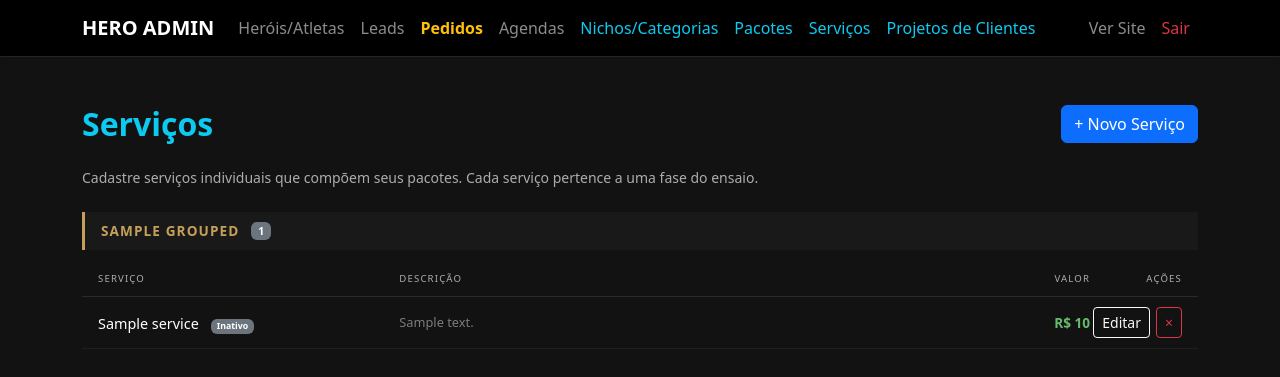
After one commit to ateuatado/hero.marcosantofoto.com.br, a CodeIgniter 4 app: the page made by app/Views/admin/services/index.php in a window 1280 px wide. The commit adds this page. Shown: the top 377 px of the page. Run offline with PHP 8.4 and a stand-in for CodeIgniter, Linux system fonts and the light colour scheme; the template is opened without the code that fills it: most values are stand-ins (such as "Sample title", 1, 10 or a date in 2020); some libraries are stand-ins or nearby versions.

Commit message:
feat: CRUD de Serviços para composição de pacotes
- Nova tabela 'services' com fase (pre_ensaio, durante, pos_producao, entregaveis, exclusividade), nome, descrição, preço
- ServiceModel com labels legíveis para cada fase
- ServiceController admin com CRUD completo
- View index agrupada por fase com visual premium
- Formulário de criação/edição com seletor de fase
- Link 'Serviços' adicionado ao navbar admin
- Resource routes para CRUD

```diff
--- a/app/Config/Routes.php
+++ b/app/Config/Routes.php
@@ -47,9 +47,10 @@ $routes->group('admin', ['filter' => 'group:admin,superadmin'], static function
     $routes->get( 'bookings',              'Admin\BookingController::index');
     $routes->post('bookings/(:num)/delete', 'Admin\BookingController::delete/$1');
 
-    // Pacotes
+    // Pacotes, Categorias & Serviços
     $routes->resource('packages', ['controller' => 'Admin\PackageController', 'websafe' => 1]);
     $routes->resource('categories', ['controller' => 'Admin\CategoryController', 'websafe' => 1]);
+    $routes->resource('services', ['controller' => 'Admin\ServiceController', 'websafe' => 1]);
 
     // Pedidos (orders)
     $routes->get('orders',               'Admin\OrderController::index');
--- a/app/Views/admin/layout.php
+++ b/app/Views/admin/layout.php
@@ -38,6 +38,9 @@
                         <a class="nav-link text-info" href="<?= site_url('admin/packages') ?>">Pacotes</a>
                     </li>
                     <li class="nav-item">
+                        <a class="nav-link text-info" href="<?= site_url('admin/services') ?>">Serviços</a>
+                    </li>
+                    <li class="nav-item">
                         <a class="nav-link text-info" href="<?= site_url('admin/client-projects') ?>">Projetos de Clientes</a>
                     </li>
                 </ul>
--- /dev/null
+++ b/app/Views/admin/services/index.php
@@ -0,0 +1,88 @@
+<?= $this->extend('admin/layout') ?>
+
+<?= $this->section('styles') ?>
+<style>
+    .phase-section { margin-bottom: 32px; }
+    .phase-header {
+        display: flex; align-items: center; gap: 12px;
+        padding: 10px 16px; margin-bottom: 12px;
+        background: rgba(255,255,255,.03);
+        border-left: 3px solid #C5A059;
+    }
+    .phase-header h5 {
+        margin: 0; font-size: .85rem; font-weight: 600;
+        letter-spacing: .08em; text-transform: uppercase; color: #C5A059;
+    }
+    .phase-header .badge { font-size: .65rem; }
+    .service-row {
+        display: grid;
+        grid-template-columns: 1fr 2fr 100px 80px;
+        gap: 12px; align-items: center;
+        padding: 10px 16px;
+        border-bottom: 1px solid rgba(255,255,255,.05);
+        transition: background .15s;
+    }
+    .service-row:hover { background: rgba(255,255,255,.03); }
+    .service-name { font-weight: 500; color: #fff; font-size: .9rem; }
+    .service-desc { color: rgba(255,255,255,.45); font-size: .8rem; }
+    .service-price { color: #66bb6a; font-weight: 600; font-size: .85rem; text-align: right; }
+    .service-actions { display: flex; gap: 6px; justify-content: flex-end; }
+    .empty-phase { color: rgba(255,255,255,.2); font-size: .8rem; font-style: italic; padding: 8px 16px; }
+    @media (max-width: 768px) {
+        .service-row { grid-template-columns: 1fr; gap: 4px; }
+    }
+</style>
+<?= $this->endSection() ?>
+
+<?= $this->section('content') ?>
+
+<div class="d-flex justify-content-between align-items-center mb-4">
+    <h2 class="text-info fw-bold mb-0">Serviços</h2>
+    <a href="<?= site_url('admin/services/new') ?>" class="btn btn-primary">+ Novo Serviço</a>
+</div>
+
+<p class="text-muted small mb-4">Cadastre serviços individuais que compõem seus pacotes. Cada serviço pertence a uma fase do ensaio.</p>
+
+<?php foreach ($grouped as $phase => $group): ?>
+<div class="phase-section">
+    <div class="phase-header">
+        <h5><?= esc($group['label']) ?></h5>
+        <span class="badge bg-secondary"><?= count($group['services']) ?></span>
+    </div>
+
+    <?php if (!empty($group['services'])): ?>
+        <!-- Cabeçalho da tabela -->
+        <div class="service-row" style="border-bottom: 1px solid rgba(255,255,255,.1);">
+            <small class="text-muted text-uppercase" style="font-size:.6rem;letter-spacing:.12em;">Serviço</small>
+            <small class="text-muted text-uppercase" style="font-size:.6rem;letter-spacing:.12em;">Descrição</small>
+            <small class="text-muted text-uppercase text-end" style="font-size:.6rem;letter-spacing:.12em;">Valor</small>
+            <small class="text-muted text-uppercase text-end" style="font-size:.6rem;letter-spacing:.12em;">Ações</small>
+        </div>
+        <?php foreach ($group['services'] as $s): ?>
+        <div class="service-row">
+            <div>
+                <span class="service-name"><?= esc($s->name) ?></span>
+                <?php if (!$s->is_active): ?>
+                    <span class="badge bg-secondary ms-2" style="font-size:.55rem;">Inativo</span>
+                <?php endif; ?>
+            </div>
+            <div class="service-desc"><?= esc($s->description) ?: '—' ?></div>
+            <div class="service-price">
+                <?= $s->price > 0 ? 'R$ ' . number_format($s->price, 0, ',', '.') : 'Incluso' ?>
+            </div>
+            <div class="service-actions">
+                <a href="<?= site_url('admin/services/' . $s->id . '/edit') ?>" class="btn btn-sm btn-outline-light">Editar</a>
+                <form action="<?= site_url('admin/services/' . $s->id . '/delete') ?>" method="post"
+                      onsubmit="return confirm('Excluir este serviço?')">
+                    <button type="submit" class="btn btn-sm btn-outline-danger">×</button>
+                </form>
+            </div>
+        </div>
+        <?php endforeach; ?>
+    <?php else: ?>
+        <p class="empty-phase">Nenhum serviço cadastrado nesta fase.</p>
+    <?php endif; ?>
+</div>
+<?php endforeach; ?>
+
+<?= $this->endSection() ?>
```
Also changed, not shown: app/Controllers/Admin/ServiceController.php (added, +96 -0 lines), app/Database/Migrations/2026-06-15-011643_CreateServicesTable.php (added, +60 -0 lines), app/Models/ServiceModel.php (added, +45 -0 lines), app/Views/admin/services/form.php (added, +87 -0 lines).
